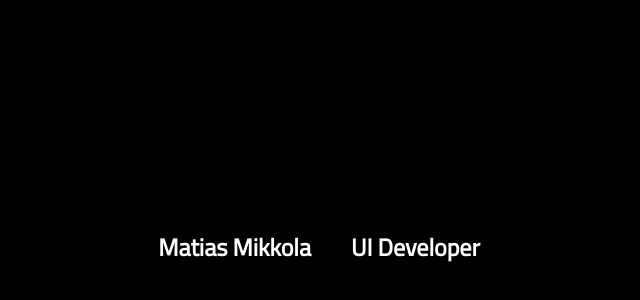
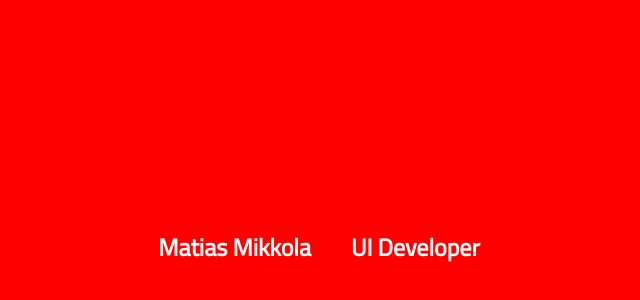
Before and after one commit to MatiasMikkola12/home, a React (Create React App) app: page / in a window 1280 px wide. Shown: the part 152-452 px from the top of the page, without its empty margins (1-641 px from the left). Built offline with nearby package versions, Linux system fonts and the light colour scheme.

Commit message:
Change bg color

```diff
--- a/src/App.css
+++ b/src/App.css
@@ -1,5 +1,5 @@
 .hero {
-  background-color: black;
+  background-color: red;
   height: 100vh;
 }
 
```
